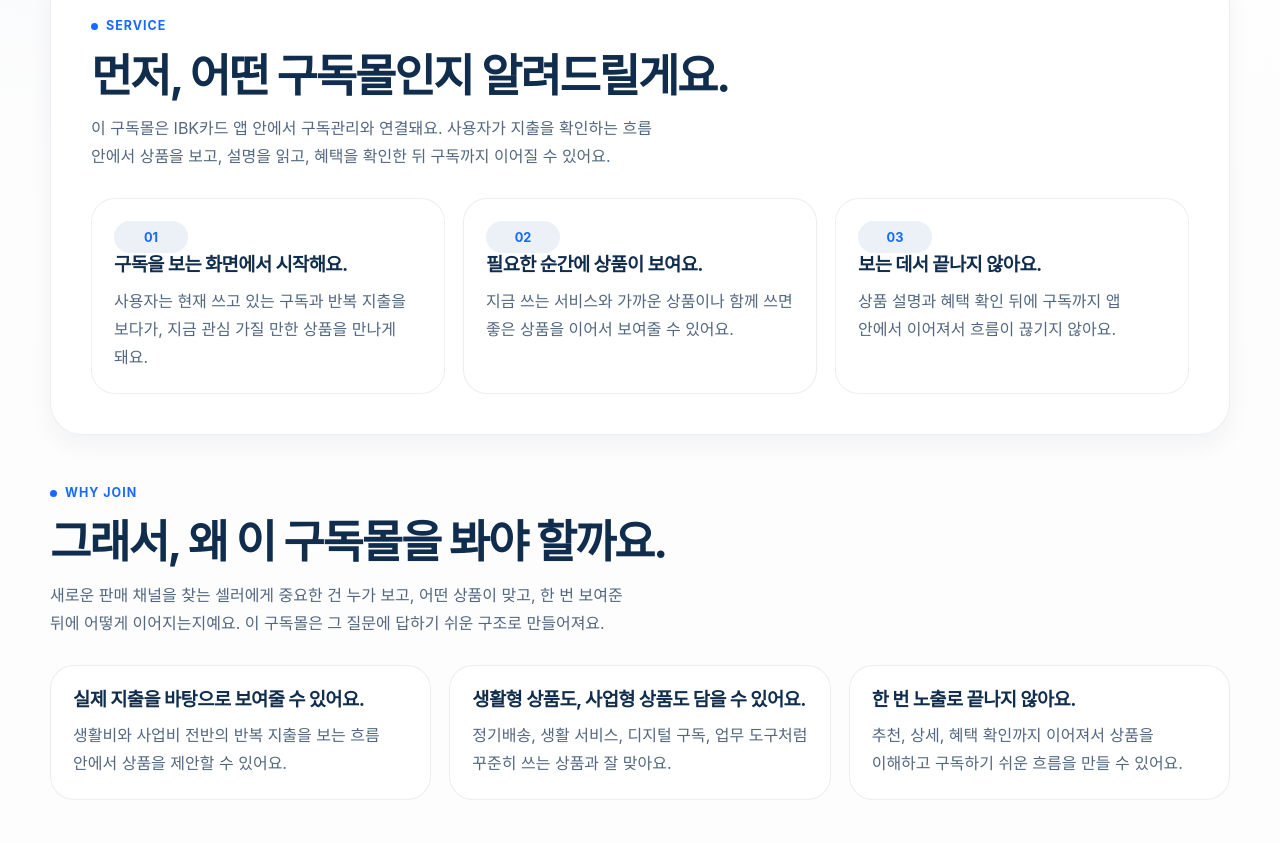
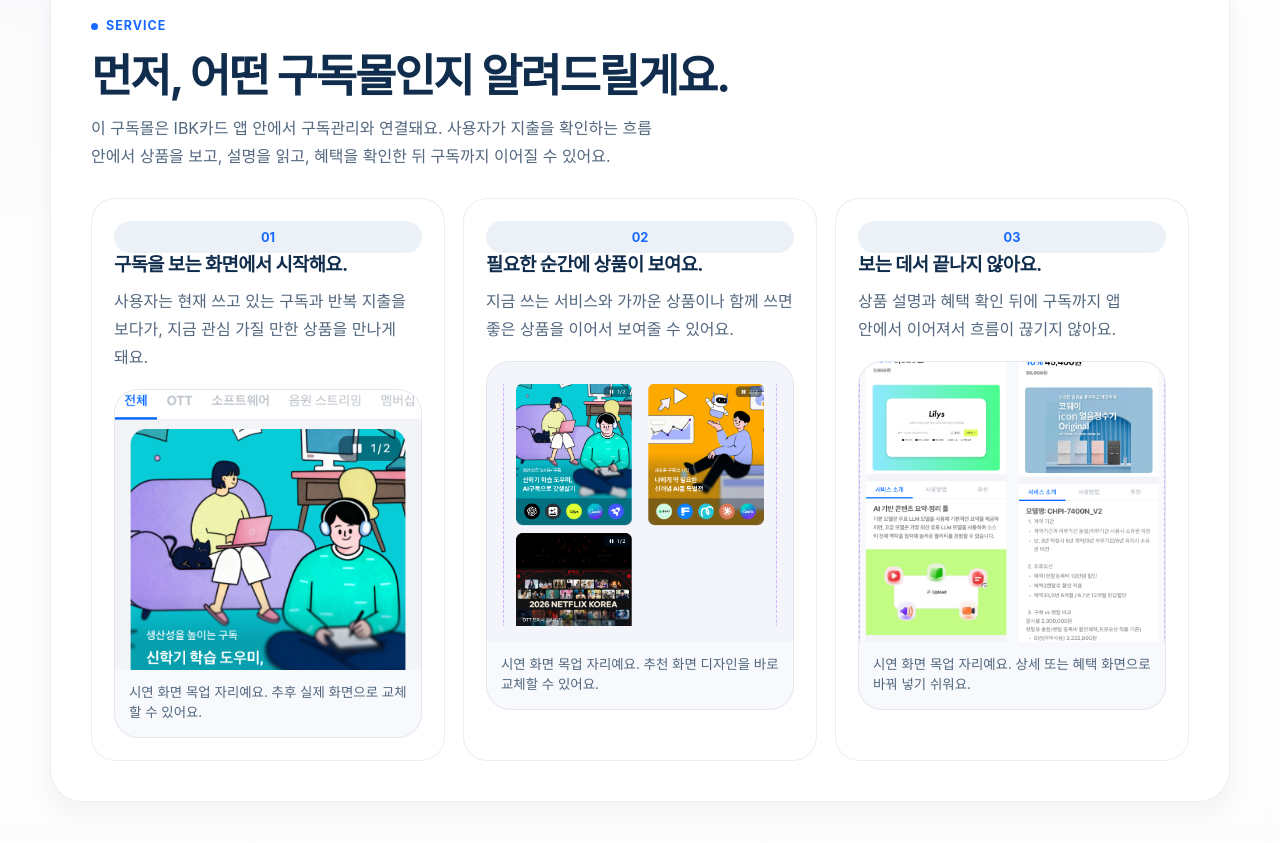
Before and after one commit to Linkrsbl/9dogmall, a plain HTML site: page index.html in a window 1280 px wide. Shown: the part 985-1828 px from the top of the page. Drawn offline with Linux system fonts and the light colour scheme; a web font is replaced by a local one.

Commit message:
Add service mockup slots and spacing

```diff
--- a/css/main.css
+++ b/css/main.css
@@ -347,6 +347,34 @@ img {
   grid-template-columns: repeat(3, minmax(0, 1fr));
 }
 
+.overview-card {
+  display: flex;
+  flex-direction: column;
+  height: 100%;
+}
+
+.overview-media {
+  overflow: hidden;
+  margin-top: 18px;
+  border-radius: 24px;
+  border: 1px solid var(--color-border);
+  background: rgba(219, 226, 239, 0.22);
+}
+
+.overview-media img {
+  width: 100%;
+  height: 280px;
+  object-fit: cover;
+  object-position: center var(--focus-y, 0%);
+}
+
+.overview-media figcaption {
+  padding: 12px 14px 14px;
+  font-size: 0.84rem;
+  line-height: 1.55;
+  color: var(--color-text-sub);
+}
+
 .difference-list {
   grid-template-columns: repeat(3, minmax(0, 1fr));
 }
@@ -402,6 +430,7 @@ img {
 }
 
 .final-cta {
+  margin-top: 20px;
   padding: 52px 40px;
   border-radius: 32px;
   background: var(--color-navy);
@@ -640,6 +669,10 @@ img {
     border-radius: 26px;
   }
 
+  .overview-media img {
+    height: 240px;
+  }
+
   .difference-list,
   .benefit-grid {
     grid-template-columns: 1fr;
--- a/index.html
+++ b/index.html
@@ -88,16 +88,28 @@
             <span class="overview-step">01</span>
             <h3>구독을 보는 화면에서 시작해요.</h3>
             <p>사용자는 현재 쓰고 있는 구독과 반복 지출을 보다가, 지금 관심 가질 만한 상품을 만나게 돼요.</p>
+            <figure class="overview-media">
+              <img src="images/구독스토어 홈.png" alt="서비스 소개용 구독관리 화면 목업" style="--focus-y: 8%;">
+              <figcaption>시연 화면 목업 자리예요. 추후 실제 화면으로 교체할 수 있어요.</figcaption>
+            </figure>
           </article>
           <article class="overview-card">
             <span class="overview-step">02</span>
             <h3>필요한 순간에 상품이 보여요.</h3>
             <p>지금 쓰는 서비스와 가까운 상품이나 함께 쓰면 좋은 상품을 이어서 보여줄 수 있어요.</p>
+            <figure class="overview-media contain-shot">
+              <img src="images/구독스토어 Set Banner.png" alt="서비스 소개용 상품 추천 화면 목업" style="--focus-y: 15%;">
+              <figcaption>시연 화면 목업 자리예요. 추천 화면 디자인을 바로 교체할 수 있어요.</figcaption>
+            </figure>
           </article>
           <article class="overview-card">
             <span class="overview-step">03</span>
             <h3>보는 데서 끝나지 않아요.</h3>
             <p>상품 설명과 혜택 확인 뒤에 구독까지 앱 안에서 이어져서 흐름이 끊기지 않아요.</p>
+            <figure class="overview-media">
+              <img src="images/구독허브 상세-1안.png" alt="서비스 소개용 상품 상세 화면 목업" style="--focus-y: 8%;">
+              <figcaption>시연 화면 목업 자리예요. 상세 또는 혜택 화면으로 바꿔 넣기 쉬워요.</figcaption>
+            </figure>
           </article>
         </div>
       </section>
```
